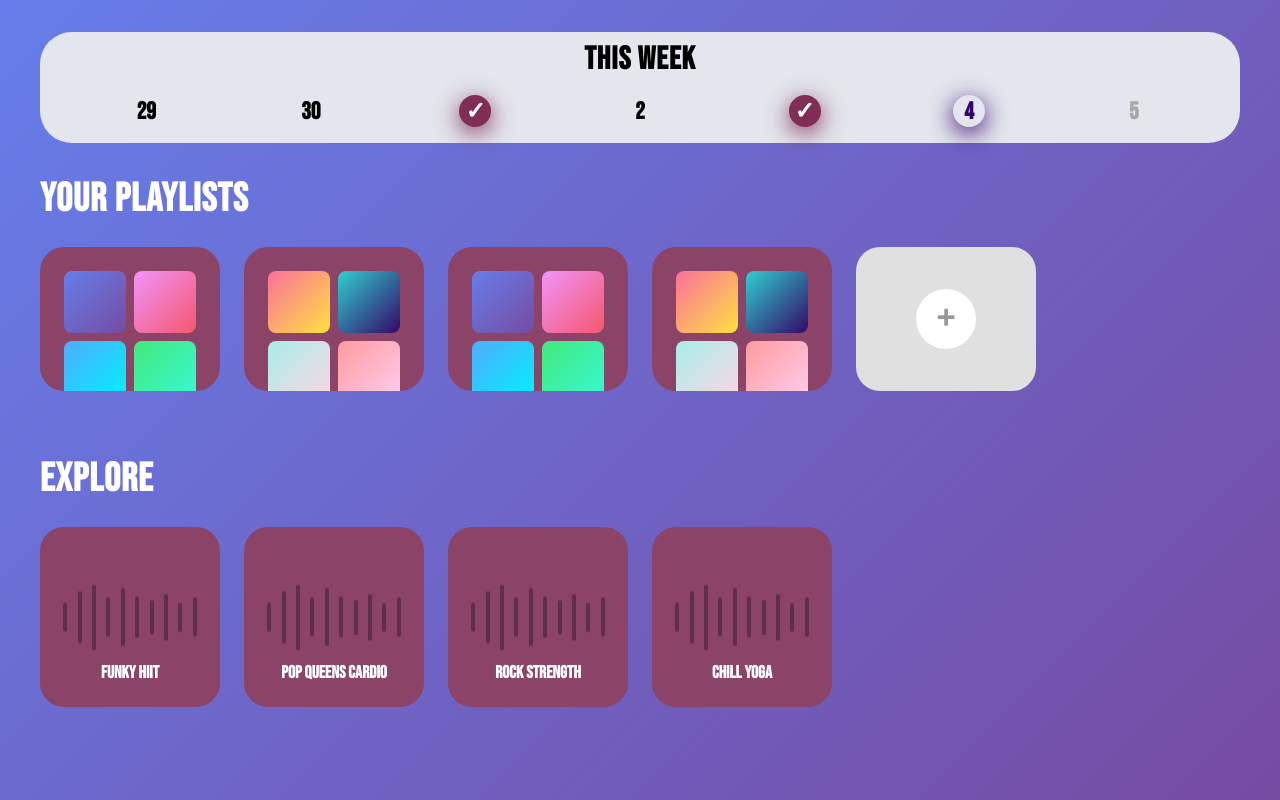
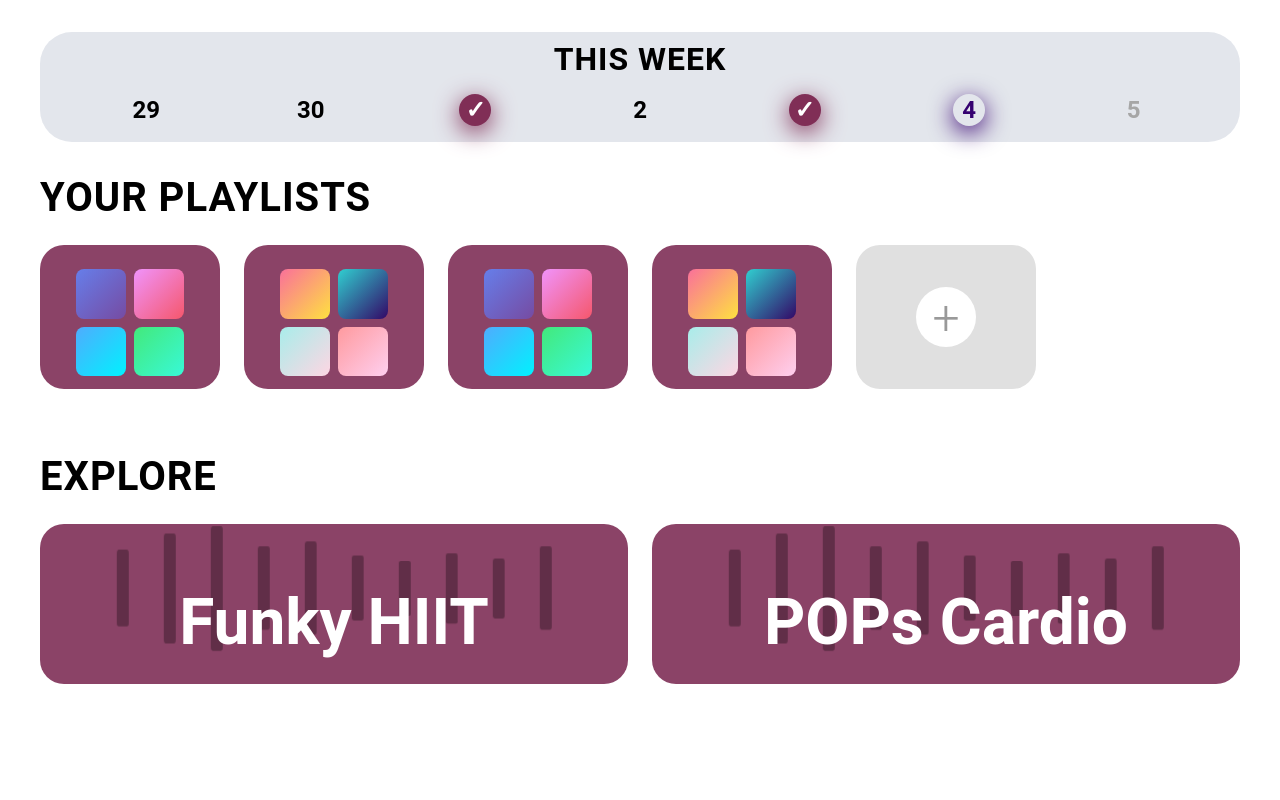
Before and after one commit to margaj366/Hackyeah2025, a Flask app: page / in a window 1280 px wide. Run offline with Flask 3, Linux system fonts and the light colour scheme.

Commit message:
good looking home page

```diff
--- a/app.py
+++ b/app.py
@@ -46,9 +46,9 @@
 
     explore = [
         {'name': 'Funky HIIT'},
-        {'name': 'POP Queens Cardio'},
-        {'name': 'Rock Strength'},
-        {'name': 'Chill Yoga'}
+        {'name': 'POPs Cardio'}
+        # {'name': 'Rock Strength'},
+        # {'name': 'Chill Yoga'}
     ]
     return render_template('index.html',
                            title='Home',
--- a/static/style.css
+++ b/static/style.css
@@ -1,22 +1,23 @@
 /* ---------- CSS RESET ---------- */
-*,
-*::before,
-*::after { box-sizing: border-box; margin: 0; padding: 0; }
-
+ *, *::before, *::after {
+     box-sizing: border-box;
+     margin: 0;
+     padding: 0;
+}
  * {
      margin: 0;
      padding: 0;
      box-sizing: border-box;
 }
-
  body {
-            /*font-family: 'Segoe UI', Tahoma, Geneva, Verdana, sans-serif;*/
-            font-family: 'Bebas Neue', sans-serif;
-            background: linear-gradient(135deg, #667eea 0%, #764ba2 100%);
+    /*font-family: 'Segoe UI', Tahoma, Geneva, Verdana, sans-serif;
+    */
+     /*font-family: 'Bebas Neue', sans-serif;*/
+     font-family: Roboto, "Helvetica Neue", sans-serif;
+     background: #ffffff;
      min-height: 100vh;
      padding: 2rem;
 }
-
  .week-container {
      max-width: 1200px;
      margin: 0 auto 2rem;
@@ -25,17 +26,16 @@
      background: #e3e6ec;
      border-radius: 2rem;
 }
-
  .week-title {
      text-align: center;
-            /*padding-left: 7rem;*/
+    /*padding-left: 7rem;
+    */
      color: black;
      font-size: 4vh;
      margin-bottom: 1rem;
      font-weight: bold;
      letter-spacing: 1px;
 }
-
  .days-grid {
      display: flex;
      justify-content: space-between;
@@ -43,7 +43,6 @@
      padding: 0 2rem;
      flex-wrap: wrap;
 }
-
  .day-item {
      display: flex;
      flex: 1;
@@ -55,19 +54,24 @@
      cursor: pointer;
      transition: transform 0.3s ease;
 }
-
  .day-item:hover {
      transform: translateY(-5px);
 }
-
-        /*.day-name {*/
-        /*    color: black;*/
-        /*    font-size: 0.9rem;*/
-        /*    font-weight: 500;*/
-        /*    text-transform: uppercase;*/
-        /*    letter-spacing: 1px;*/
-        /*}*/
-
+/*.day-name {
+    */
+    /* color: black;
+    */
+    /* font-size: 0.9rem;
+    */
+    /* font-weight: 500;
+    */
+    /* text-transform: uppercase;
+    */
+    /* letter-spacing: 1px;
+    */
+    /*
+}
+*/
  .day-circle {
      width: 4vh;
      height: 4vh;
@@ -79,44 +83,39 @@
      font-size: 3vh;
      font-weight: 600;
      color: black;
-            /*box-shadow: 0 4px 15px rgba(0, 0, 0, 0.2);*/
+    /*box-shadow: 0 4px 15px rgba(0, 0, 0, 0.2);
+    */
      transition: all 0.3s ease;
 }
-
  .day-item:hover .day-circle {
      box-shadow: 0 6px 20px rgba(0, 0, 0, 0.3);
      transform: scale(1.05);
 }
-
  .day-item.today .day-circle {
      background: none;
      color: #350170;
      box-shadow: 0 6px 25px #350170;
 }
-
  .day-item.today .day-name {
      color: #fff;
      font-weight: 700;
 }
-
  .day-item.future .day-circle {
      background: none;
      color: #a6a6a6;
-            /*box-shadow: 0 6px 25px #a6a6a6;*/
+    /*box-shadow: 0 6px 25px #a6a6a6;
+    */
 }
-
  .day-item.future .day-name {
      color: #fff;
      font-weight: 700;
 }
-
  .day-item.done .day-circle {
      background: linear-gradient(135deg, #f093fb 0%, #f5576c 100%);
      color: #ffffff;
      background: #802e56;
      box-shadow: 0 6px 25px #802e56;
 }
-
  .day-item.done .day-name {
      color: #fff;
      font-weight: 700;
@@ -127,42 +126,34 @@
      font-size: 3vh;
      color: white;
 }
-
  @media (max-width: 768px) {
      .days-grid {
          gap: 1rem;
     }
-
      .day-circle {
          width: 60px;
          height: 60px;
          font-size: 1.4rem;
     }
-
      .day-name {
          font-size: 0.75rem;
     }
-
      .week-title {
          font-size: 1.5rem;
     }
 }
-
-
 /* ---------- SECTIONS ---------- */
  .section {
      max-width: 1200px;
      margin: 0 auto 3rem;
 }
-
  .section-title {
-    font-family: 'Bebas Neue', sans-serif;
+     /*font-family: 'Bebas Neue', sans-serif;*/
      font-size: 5vh;
      letter-spacing: 1px;
      margin-bottom: 1.5rem;
-    color: #fff;
+     color: black;
 }
-
 /* ---------- PLAYLISTS (SCROLLABLE) ---------- */
  .scrollable-grid {
      display: flex;
@@ -172,26 +163,26 @@
      scroll-behavior: smooth;
      height: 20vh;
      padding-bottom: 1rem;
-    scrollbar-width: none; /* Firefox */
-    -ms-overflow-style: none; /* IE/Edge */
+     scrollbar-width: none;
+    /* Firefox */
+     -ms-overflow-style: none;
+    /* IE/Edge */
 }
-
  .scrollable-grid::-webkit-scrollbar {
-    display: none; /* Chrome, Safari, Opera */
+     display: none;
+    /* Chrome, Safari, Opera */
 }
-
  .scrollable-grid .card {
      min-width: 180px;
      flex-shrink: 0;
 }
-
 /* ---------- EXPLORE (GRID) ---------- */
  .cards-grid {
-    display: grid;
-    grid-template-columns: repeat(auto-fill, minmax(180px, 1fr));
+     display: flex;
+     justify-content: center;
+     grid-template-columns: repeat(auto-fill, minmax(180px, 400px));
      gap: 1.5rem;
 }
-
 /* ---------- CARDS ---------- */
  .card {
      background: #8b4367;
@@ -206,19 +197,16 @@
      position: relative;
      overflow: hidden;
 }
-
  .card:hover {
      transform: translateY(-5px);
      box-shadow: 0 10px 30px rgba(0, 0, 0, 0.3);
 }
-
  .card.add-new {
      background: #e0e0e0;
      display: flex;
      align-items: center;
      justify-content: center;
 }
-
  .add-icon {
      width: 60px;
      height: 60px;
@@ -231,112 +219,137 @@
      color: #999;
      font-weight: 300;
 }
-
  .card-images {
      display: grid;
      grid-template-columns: 1fr 1fr;
      gap: 0.5rem;
-    margin-bottom: 1rem;
 }
-
  .card-image {
-    width: 100%;
+     /*justify-self: center;*/
+     width: 80%;
      aspect-ratio: 1;
      background: #fff;
      border-radius: 0.5rem;
      object-fit: cover;
 }
-
+  .card-image:nth-child(odd) {
+     justify-self: right;
+}
+  .card-image:nth-child(even) {
+     justify-self: left;
+}
  .card-title {
      color: #fff;
      font-weight: 700;
-    font-size: 1.1rem;
+     font-size: 4rem;
      text-align: center;
+     padding: 0.5rem 0 0.5rem 0;
 }
-
 /* ---------- EXPLORE CARDS ---------- */
  .explore-card {
      background: #8b4367;
      position: relative;
+     height: 20vh;
+     width: 100%;
 }
-
  .waveform {
      position: absolute;
-    top: 50%;
+     top: 40%;
      left: 50%;
      transform: translate(-50%, -50%);
      width: 80%;
-    height: 60px;
+     height: 80px;
      display: flex;
      align-items: center;
      justify-content: space-around;
 }
-
  .wave-bar {
-    width: 4px;
+     width: 12px;
      background: rgba(0, 0, 0, 0.3);
      border-radius: 2px;
      animation: wave 1s ease-in-out infinite;
 }
-
-.wave-bar:nth-child(1) { height: 20px; animation-delay: 0s; }
-.wave-bar:nth-child(2) { height: 35px; animation-delay: 0.1s; }
-.wave-bar:nth-child(3) { height: 45px; animation-delay: 0.2s; }
-.wave-bar:nth-child(4) { height: 30px; animation-delay: 0.3s; }
-.wave-bar:nth-child(5) { height: 50px; animation-delay: 0.4s; }
-.wave-bar:nth-child(6) { height: 40px; animation-delay: 0.5s; }
-.wave-bar:nth-child(7) { height: 35px; animation-delay: 0.6s; }
-.wave-bar:nth-child(8) { height: 45px; animation-delay: 0.7s; }
-.wave-bar:nth-child(9) { height: 25px; animation-delay: 0.8s; }
-.wave-bar:nth-child(10) { height: 30px; animation-delay: 0.9s; }
-
+ .wave-bar:nth-child(1) {
+     height: 40px;
+     animation-delay: 0s;
+}
+ .wave-bar:nth-child(2) {
+     height: 55px;
+     animation-delay: 0.1s;
+}
+ .wave-bar:nth-child(3) {
+     height: 65px;
+     animation-delay: 0.2s;
+}
+ .wave-bar:nth-child(4) {
+     height: 50px;
+     animation-delay: 0.3s;
+}
+ .wave-bar:nth-child(5) {
+     height: 70px;
+     animation-delay: 0.4s;
+}
+ .wave-bar:nth-child(6) {
+     height: 60px;
+     animation-delay: 0.5s;
+}
+ .wave-bar:nth-child(7) {
+     height: 55px;
+     animation-delay: 0.6s;
+}
+ .wave-bar:nth-child(8) {
+     height: 65px;
+     animation-delay: 0.7s;
+}
+ .wave-bar:nth-child(9) {
+     height: 45px;
+     animation-delay: 0.8s;
+}
+ .wave-bar:nth-child(10) {
+     height: 50px;
+     animation-delay: 0.9s;
+}
  @keyframes wave {
-    0%, 100% { transform: scaleY(1); }
-    50% { transform: scaleY(1.5); }
+     0%, 100% {
+         transform: scaleY(1);
     }
-
+     50% {
+         transform: scaleY(2);
+    }
+}
  .explore-title {
      position: relative;
      z-index: 1;
      color: #fff;
      font-weight: 700;
-    font-size: 1.1rem;
+     font-size: 4rem;
      text-align: center;
      margin-top: auto;
 }
-
 /* ---------- RESPONSIVE ---------- */
  @media (max-width: 768px) {
      .days-grid {
          gap: 0.5rem;
     }
-
      .day-circle {
          width: 60px;
          height: 60px;
          font-size: 1.4rem;
     }
-
      .cards-grid {
          grid-template-columns: repeat(auto-fill, minmax(140px, 1fr));
          gap: 1rem;
     }
-
      .scrollable-grid .card {
          min-width: 140px;
     }
-
-    .section-title,
-    .week-title {
+     .section-title, .week-title {
          font-size: 1.5rem;
     }
-
      .card {
          padding: 1rem;
     }
-
-    .card-title,
-    .explore-title {
+     .card-title, .explore-title {
          font-size: 0.9rem;
     }
 }
--- a/templates/index.html
+++ b/templates/index.html
@@ -3,9 +3,13 @@
 <head>
     <meta charset="UTF-8">
     <title>HackYeah2025</title>
+<!--    <link rel="preconnect" href="https://fonts.googleapis.com">-->
+<!--    <link rel="preconnect" href="https://fonts.gstatic.com" crossorigin>-->
+<!--    <link href="https://fonts.googleapis.com/css2?family=Bebas+Neue&display=swap" rel="stylesheet">-->
+
     <link rel="preconnect" href="https://fonts.googleapis.com">
-    <link rel="preconnect" href="https://fonts.gstatic.com" crossorigin>
-    <link href="https://fonts.googleapis.com/css2?family=Bebas+Neue&display=swap" rel="stylesheet">
+<link rel="preconnect" href="https://fonts.gstatic.com" crossorigin>
+<link href="https://fonts.googleapis.com/css2?family=Merriweather:ital,opsz,wght@0,18..144,300..900;1,18..144,300..900&family=Roboto+Mono:ital,wght@0,100..700;1,100..700&display=swap" rel="stylesheet">
     <link rel="stylesheet" href="../static/style.css">
 <!--    <link rel="stylesheet" href="{{ url_for('static', filename='style.css') }}"> -->
 </head>
```
Lines whose indentation alone changed are shown as unchanged.
